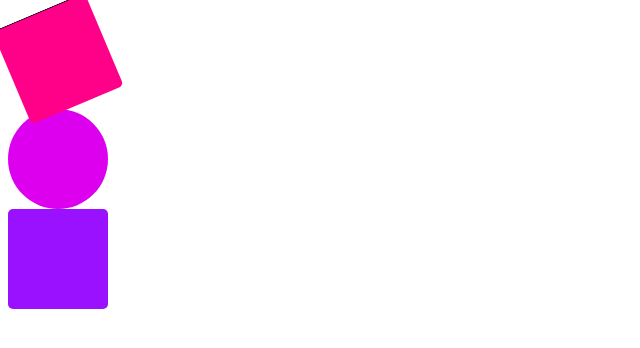
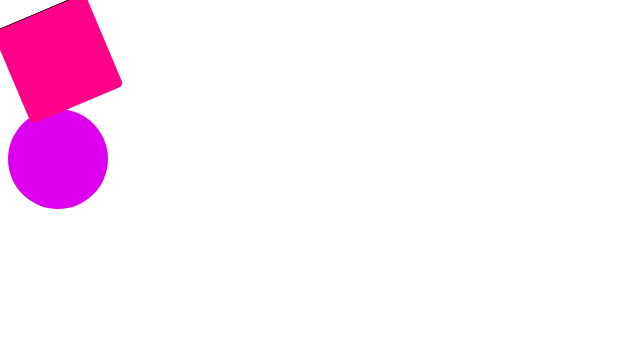
Before and after one commit to tanishgoel538/NotYourAverageRepo, a React (Vite) app in the folder react+js/: page / in a window 1280 px wide. Shown: the top 348 px of the page, without its empty margins (0-640 px from the left). Built offline with nearby package versions, Linux system fonts and the light colour scheme.

Commit message:
Minor changes

```diff
--- a/react+js/src/App.jsx
+++ b/react+js/src/App.jsx
@@ -35,7 +35,7 @@ const App = () => {
         }}
       // style={ball}
       />
-      <Gestures />
+      {/* <Gestures /> */}
       {/* <ScrollTriggered /> */}
     </>
   )
```
